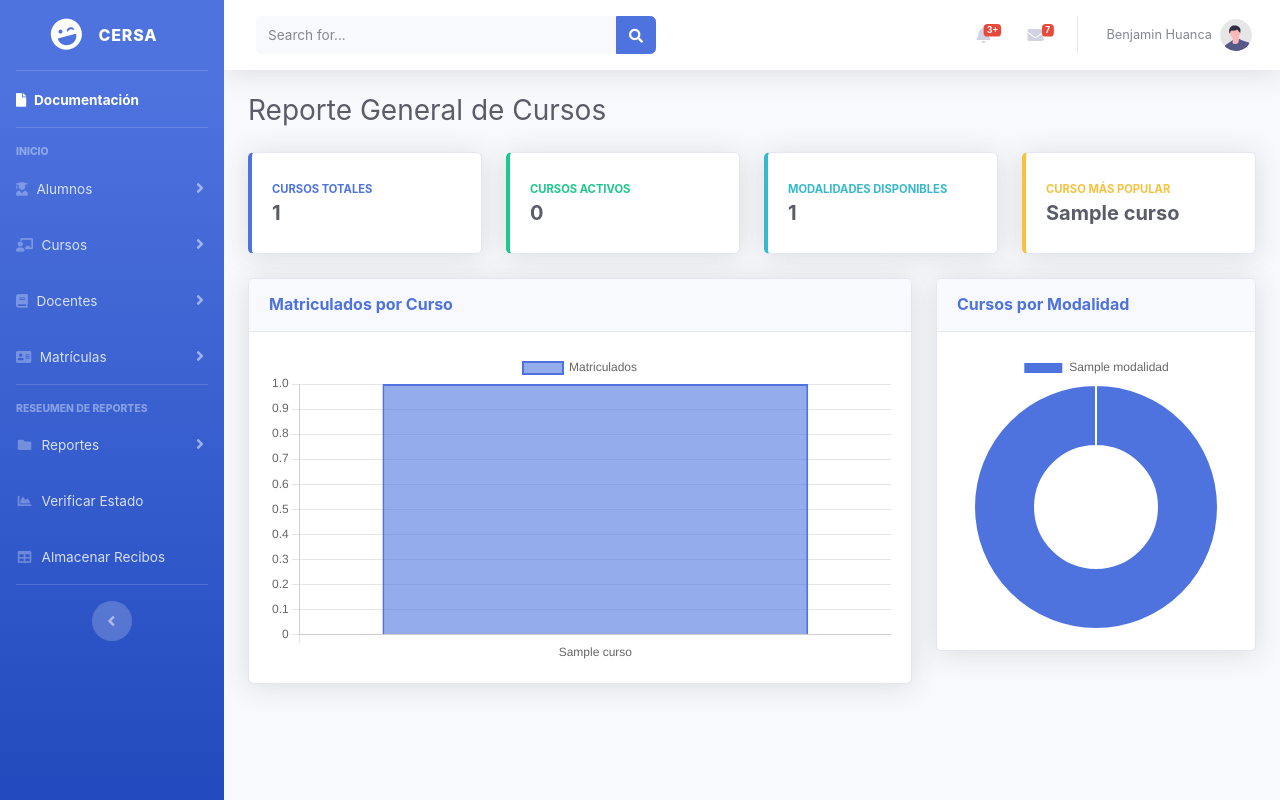
After one commit to GiancarlosDev-10/dashboard_proyectofinal, a PHP site: page /actions/cursos/reportecursos.php in a window 1280 px wide. The commit adds this page. Run offline with PHP 8.4, Linux system fonts and the light colour scheme; tables that the repository leaves empty or names only in its code hold one stand-in row (values such as "Sample post").

```diff
--- /dev/null
+++ b/actions/cursos/reportecursos.php
@@ -0,0 +1,212 @@
+<?php
+error_reporting(E_ALL);
+ini_set('display_errors', 1);
+?>
+
+<?php include(__DIR__ . '/../../includes/header.php'); ?>
+
+<div id="wrapper">
+
+    <?php include(__DIR__ . '/../../includes/sidebar.php'); ?>
+
+    <div id="content-wrapper" class="d-flex flex-column">
+        <div id="content">
+
+            <?php include(__DIR__ . '/../../includes/topbar.php'); ?>
+            <?php include("../../db.php"); ?>
+
+            <?php
+            /* ================================
+               📌 CARDS: MÉTRICAS DE CURSOS
+               ================================ */
+
+            // 1. CURSOS TOTALES
+            $cursos_totales = $conn->query("SELECT COUNT(*) FROM curso")->fetch_row()[0];
+
+            // 2. CURSOS ACTIVOS
+            $cursos_activos = $conn->query("
+                SELECT COUNT(*)
+                FROM curso
+                WHERE estado = 'Activo'
+            ")->fetch_row()[0];
+
+            // 3. MODALIDADES DISPONIBLES
+            $modalidades_total = $conn->query("
+                SELECT COUNT(DISTINCT modalidad_id)
+                FROM curso
+            ")->fetch_row()[0];
+
+            // 4. CURSO MÁS POPULAR (más matrículas)
+            $curso_popular = $conn->query("
+                SELECT c.nombre, COUNT(*) AS total
+                FROM matricula m
+                JOIN curso c ON c.id = m.curso_id
+                GROUP BY m.curso_id
+                ORDER BY total DESC
+                LIMIT 1
+            ")->fetch_row()[0] ?? "Sin datos";
+
+            /* ================================
+               📊 GRÁFICO: MATRICULADOS POR CURSO
+               ================================ */
+
+            $query_barras = $conn->query("
+                SELECT c.nombre AS curso, COUNT(*) AS total
+                FROM matricula m
+                JOIN curso c ON m.curso_id = c.id
+                GROUP BY c.id
+                ORDER BY total DESC
+            ");
+
+            $cursos_barras = [];
+            $matriculados_barras = [];
+
+            while ($row = $query_barras->fetch_assoc()) {
+                $cursos_barras[] = $row['curso'];
+                $matriculados_barras[] = intval($row['total']);
+            }
+
+            /* ================================
+               🧁 GRÁFICO: CURSOS POR MODALIDAD
+               ================================ */
+
+            $query_modalidad = $conn->query("
+                SELECT mo.nombre AS modalidad, COUNT(*) AS total
+                FROM curso c
+                JOIN modalidad mo ON mo.id = c.modalidad_id
+                GROUP BY mo.id
+            ");
+
+            $modalidades_labels = [];
+            $modalidades_cantidad = [];
+
+            while ($row = $query_modalidad->fetch_assoc()) {
+                $modalidades_labels[] = $row['modalidad'];
+                $modalidades_cantidad[] = intval($row['total']);
+            }
+            ?>
+
+            <div class="container-fluid">
+
+                <!-- TÍTULO -->
+                <div class="d-sm-flex align-items-center justify-content-between mb-4">
+                    <h1 class="h3 mb-0 text-gray-800">Reporte General de Cursos</h1>
+                </div>
+
+                <!-- CARDS -->
+                <div class="row">
+
+                    <!-- Cursos Totales -->
+                    <div class="col-xl-3 col-md-6 mb-4">
+                        <div class="card border-left-primary shadow h-100 py-2">
+                            <div class="card-body">
+                                <div class="text-xs font-weight-bold text-primary text-uppercase mb-1">Cursos Totales</div>
+                                <div class="h5 mb-0 font-weight-bold text-gray-800"><?= $cursos_totales ?></div>
+                            </div>
+                        </div>
+                    </div>
+
+                    <!-- Activos -->
+                    <div class="col-xl-3 col-md-6 mb-4">
+                        <div class="card border-left-success shadow h-100 py-2">
+                            <div class="card-body">
+                                <div class="text-xs font-weight-bold text-success text-uppercase mb-1">Cursos Activos</div>
+                                <div class="h5 mb-0 font-weight-bold text-gray-800"><?= $cursos_activos ?></div>
+                            </div>
+                        </div>
+                    </div>
+
+                    <!-- Modalidades -->
+                    <div class="col-xl-3 col-md-6 mb-4">
+                        <div class="card border-left-info shadow h-100 py-2">
+                            <div class="card-body">
+                                <div class="text-xs font-weight-bold text-info text-uppercase mb-1">Modalidades Disponibles</div>
+                                <div class="h5 mb-0 font-weight-bold text-gray-800"><?= $modalidades_total ?></div>
+                            </div>
+                        </div>
+                    </div>
+
+                    <!-- Curso más popular -->
+                    <div class="col-xl-3 col-md-6 mb-4">
+                        <div class="card border-left-warning shadow h-100 py-2">
+                            <div class="card-body">
+                                <div class="text-xs font-weight-bold text-warning text-uppercase mb-1">Curso Más Popular</div>
+                                <div class="h5 mb-0 font-weight-bold text-gray-800"><?= $curso_popular ?></div>
+                            </div>
+                        </div>
+                    </div>
+
+                </div>
+
+                <!-- GRÁFICOS -->
+                <div class="row">
+
+                    <!-- BARRAS -->
+                    <div class="col-xl-8 col-lg-7">
+                        <div class="card shadow mb-4">
+                            <div class="card-header py-3">
+                                <h6 class="m-0 font-weight-bold text-primary">Matriculados por Curso</h6>
+                            </div>
+                            <div class="card-body">
+                                <canvas id="chartBarrasCursos"></canvas>
+                            </div>
+                        </div>
+                    </div>
+
+                    <!-- DONUT -->
+                    <div class="col-xl-4 col-lg-5">
+                        <div class="card shadow mb-4">
+                            <div class="card-header py-3">
+                                <h6 class="m-0 font-weight-bold text-primary">Cursos por Modalidad</h6>
+                            </div>
+                            <div class="card-body">
+                                <canvas id="chartModalidades"></canvas>
+                            </div>
+                        </div>
+                    </div>
+
+                </div>
+
+            </div><!-- container -->
+
+        </div>
+    </div>
+
+</div>
+
+<!-- LIBRERÍAS -->
+<script src="/admin_php/vendor/jquery/jquery.min.js"></script>
+<script src="/admin_php/vendor/bootstrap/js/bootstrap.bundle.min.js"></script>
+<script src="https://cdn.jsdelivr.net/npm/chart.js"></script>
+
+<!-- ===============================
+     📊 GRÁFICOS JS
+     =============================== -->
+<script>
+    /* === BARRAS: MATRICULADOS POR CURSO === */
+    new Chart(document.getElementById('chartBarrasCursos').getContext('2d'), {
+        type: 'bar',
+        data: {
+            labels: <?= json_encode($cursos_barras) ?>,
+            datasets: [{
+                label: 'Matriculados',
+                data: <?= json_encode($matriculados_barras) ?>,
+                backgroundColor: 'rgba(78,115,223,0.6)',
+                borderColor: '#4e73df',
+                borderWidth: 2
+            }]
+        }
+    });
+
+    /* === DONUT: CURSOS POR MODALIDAD === */
+    new Chart(document.getElementById('chartModalidades').getContext('2d'), {
+        type: 'doughnut',
+        data: {
+            labels: <?= json_encode($modalidades_labels) ?>,
+            datasets: [{
+                data: <?= json_encode($modalidades_cantidad) ?>,
+                backgroundColor: ['#4e73df', '#1cc88a', '#36b9cc', '#f6c23e']
+            }]
+        }
+    });
+</script>
--- a/includes/sidebar.php
+++ b/includes/sidebar.php
@@ -44,7 +44,7 @@ if (!isset($activePage)) $activePage = '';
             <div class="bg-white py-2 collapse-inner rounded">
                 <h6 class="collapse-header">Nueva Acción</h6>
                 <a class="collapse-item" href="/admin_php/actions/alumnos/indexalumno.php">Ver Alumnos</a>
-                <a class="collapse-item" href="/admin_php/actions/alumnos/reportalumno.php">Reporte General</a>
+                <a class="collapse-item" href="/admin_php/actions/alumnos/reportealumno.php">Reporte General</a>
             </div>
         </div>
     </li>
--- a/index2.php
+++ b/index2.php
@@ -38,6 +38,12 @@ ini_set('display_errors', 1);
 <!-- FIN WRAPPER -->
 
 <!-- CHARTS JS -->
+<script src="/admin_php/vendor/jquery/jquery.min.js"></script>
+<script src="/admin_php/vendor/bootstrap/js/bootstrap.bundle.min.js"></script>
+<!-- CHART.JS (🔥 obligatorio para que dibuje los gráficos) -->
+<script src="https://cdn.jsdelivr.net/npm/chart.js"></script>
+
+
 <script>
     /* === AREA CHART === */
     var ctxArea = document.getElementById('myAreaChart').getContext('2d');
```
Also changed, not shown: actions/alumnos/reportealumno.php (added, +231 -0 lines), actions/docentes/reportedocentes.php (added), actions/matriculas/reportematriculas.php (added).
